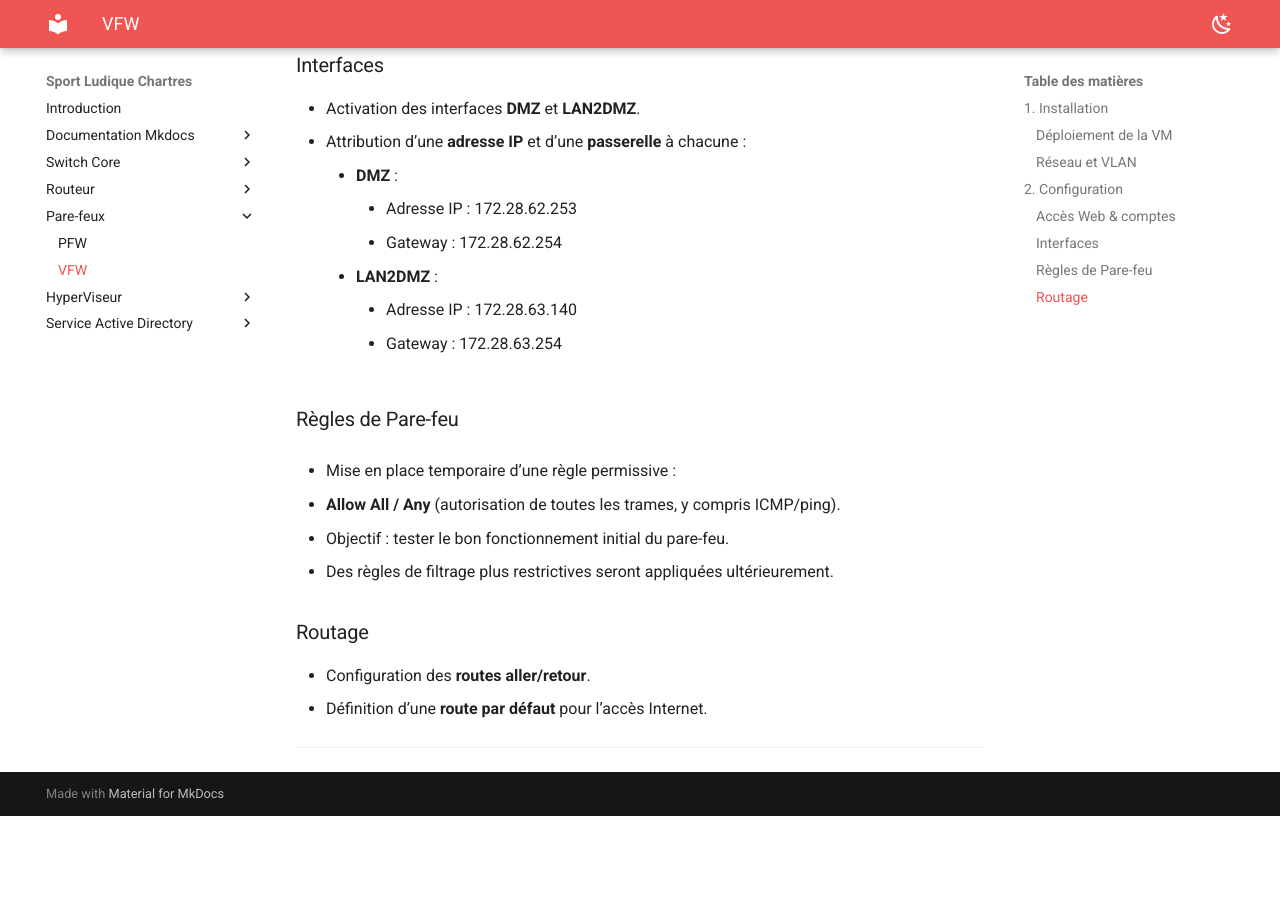
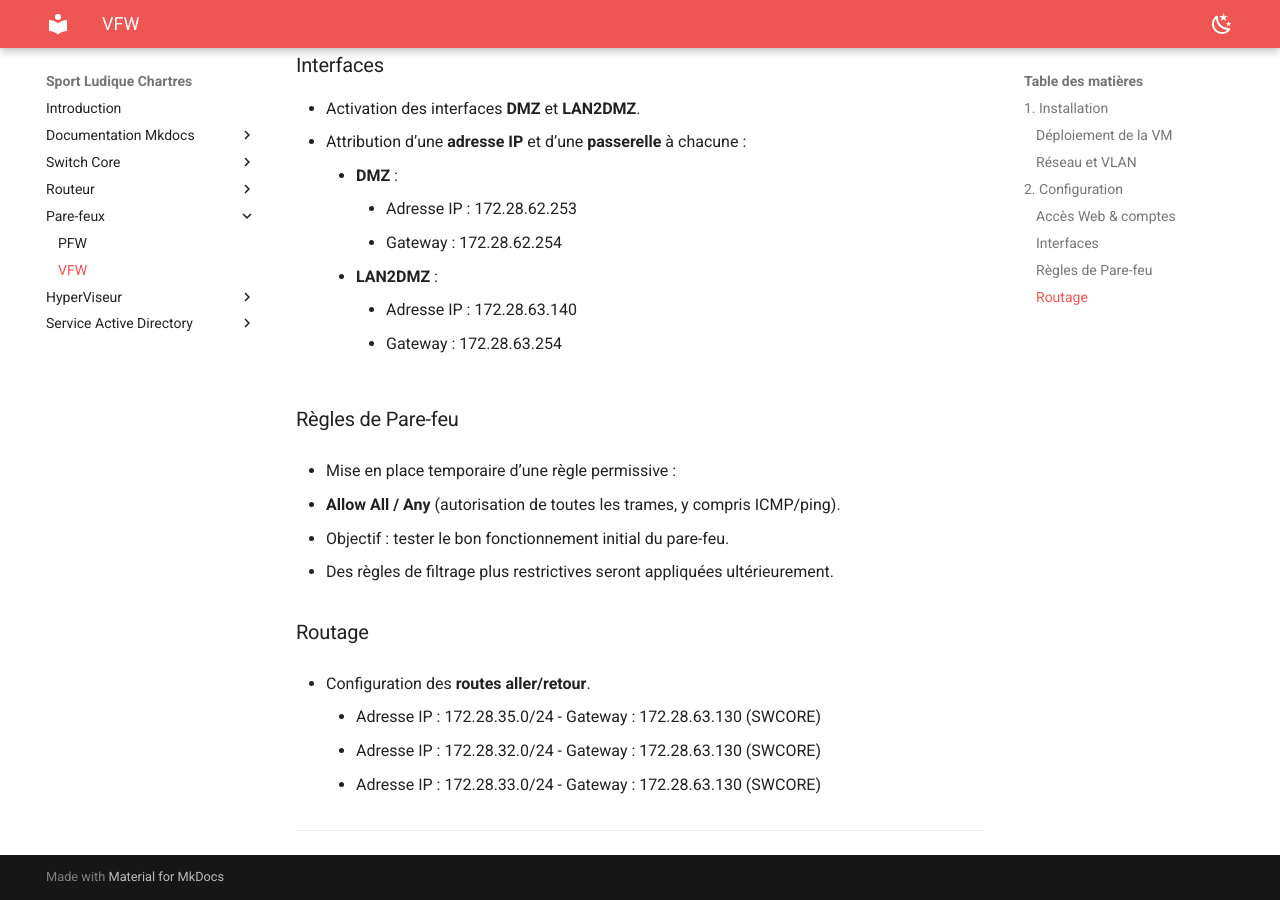
Before and after one commit to Sym-0ne/sport-ludique-Chartres, an MkDocs documentation site: the page built from docs/Pare-feux/opnsense.md, in a window 1280 px wide and 900 px high, scrolled down 1039 px. Built offline with MkDocs 1.6.1 and Material for MkDocs 9.7.7, drawn with Linux system fonts in a browser that asks for light colours; before the commit the page ends 1855 px from its top, so only the background shows below that.

Commit message:
modif doc parfeux virtuel

```diff
--- a/docs/Pare-feux/opnsense.md
+++ b/docs/Pare-feux/opnsense.md
@@ -54,6 +54,9 @@
 ### Routage
 
 * Configuration des **routes aller/retour**.
-* Définition d’une **route par défaut** pour l’accès Internet.
+
+    * Adresse IP : 172.28.35.0/24 - Gateway : 172.28.63.130 (SWCORE)
+    * Adresse IP : 172.28.32.0/24 - Gateway : 172.28.63.130 (SWCORE)
+    * Adresse IP : 172.28.33.0/24 - Gateway : 172.28.63.130 (SWCORE)
 
 ---
```
